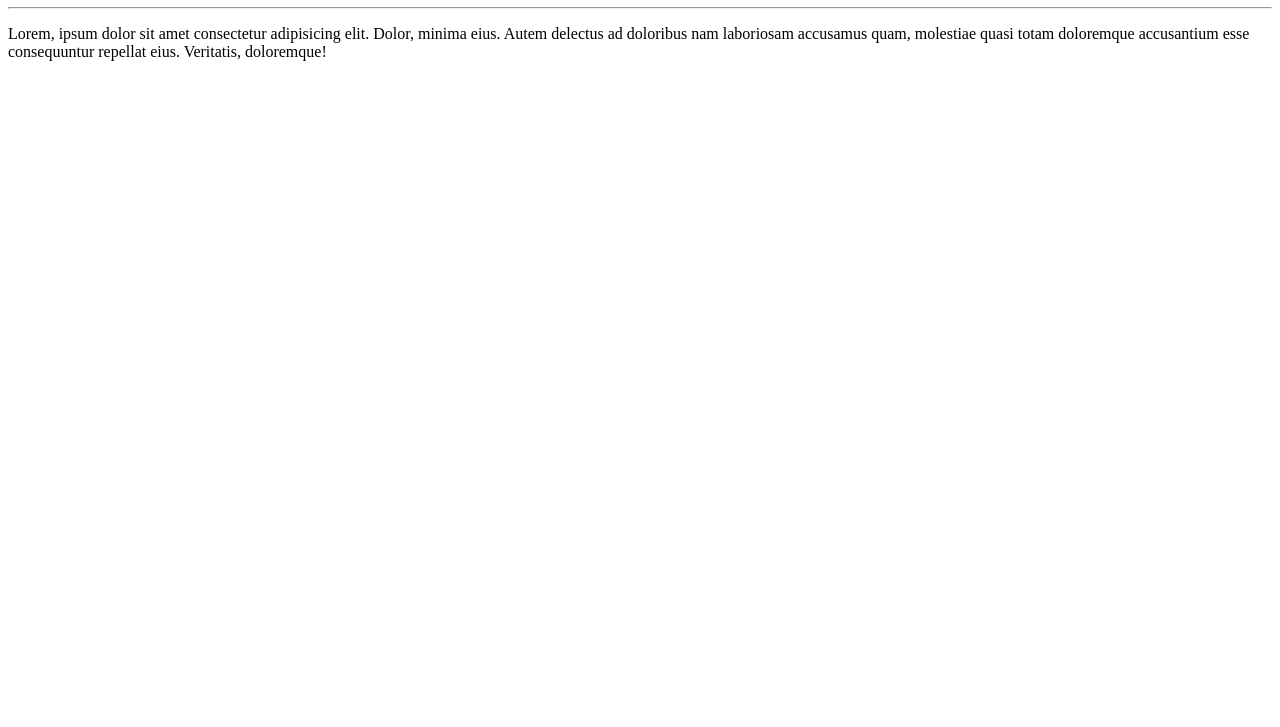
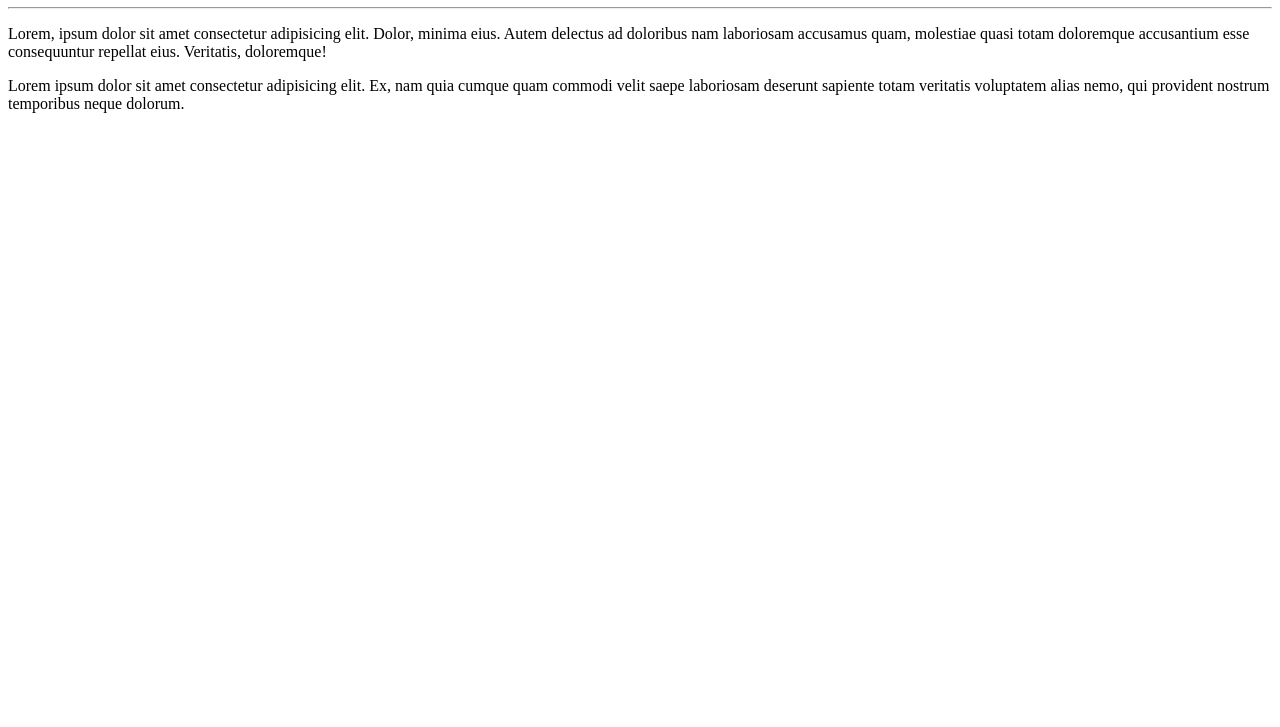
Before and after one commit to queirozallan/olamundo, a plain HTML site: page site-exemplo/index.html in a window 1280 px wide. Shown: the part 73-800 px from the top of the page. Drawn offline with Linux system fonts and the light colour scheme.

Commit message:
adicionei um paragrafo

```diff
--- a/site-exemplo/index.html
+++ b/site-exemplo/index.html
@@ -10,5 +10,6 @@
     <h1>Olá, Mundo!</h1>
     <hr>
     <p>Lorem, ipsum dolor sit amet consectetur adipisicing elit. Dolor, minima eius. Autem delectus ad doloribus nam laboriosam accusamus quam, molestiae quasi totam doloremque accusantium esse consequuntur repellat eius. Veritatis, doloremque!</p>
+    <p>Lorem ipsum dolor sit amet consectetur adipisicing elit. Ex, nam quia cumque quam commodi velit saepe laboriosam deserunt sapiente totam veritatis voluptatem alias nemo, qui provident nostrum temporibus neque dolorum.</p>
 </body>
 </html>
```
